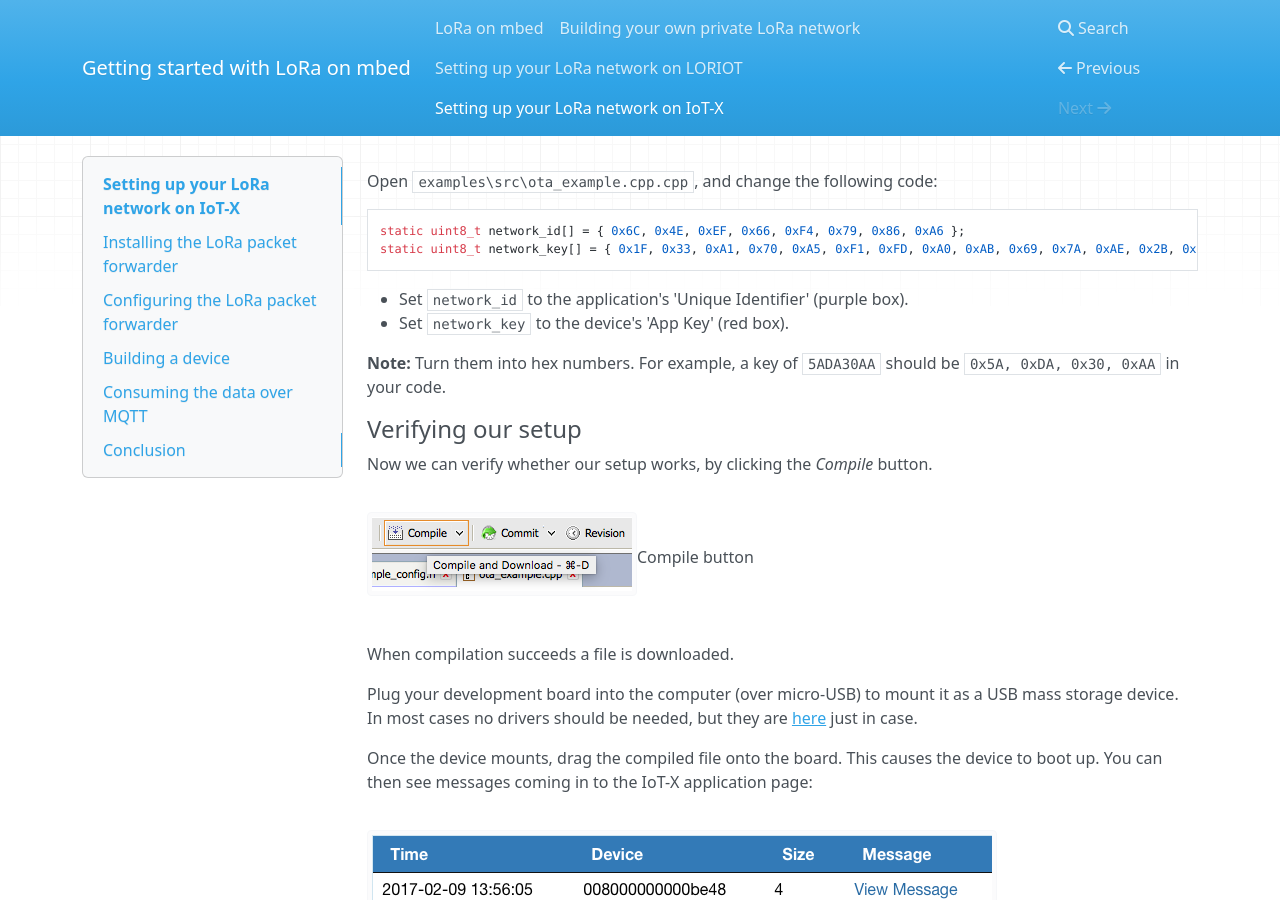
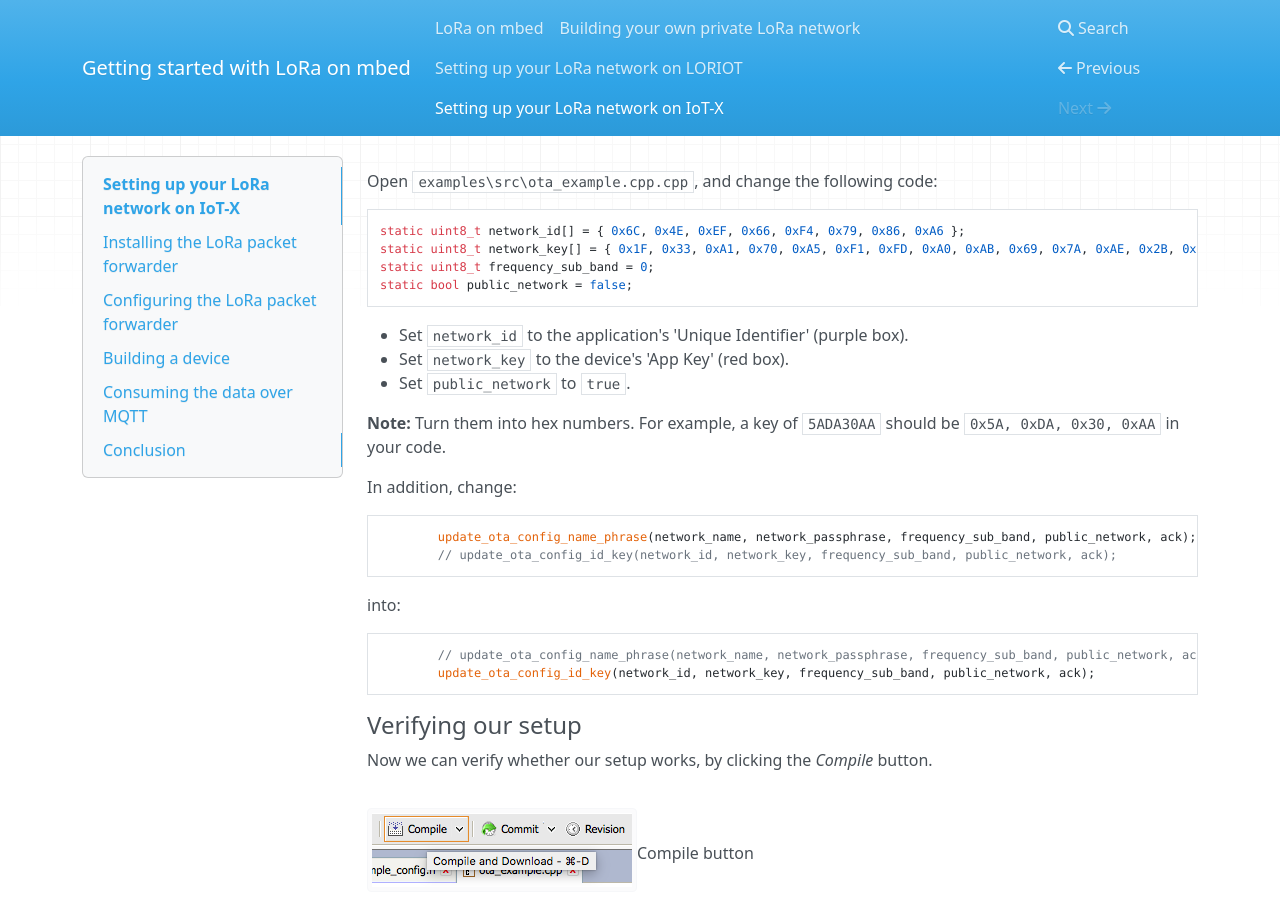
Before and after one commit to ARMmbed/lora-docs, an MkDocs documentation site: the page built from docs/iotx.md, in a window 1280 px wide and 900 px high, scrolled down 11641 px. Built offline with MkDocs 1.6.1, drawn with Linux system fonts in a browser that asks for light colours; nearby versions of some CDN libraries; old or Windows-style settings are respelled for this version of MkDocs.

Commit message:
Fix mDot example for IoT-X

````diff
--- a/docs/iotx.md
+++ b/docs/iotx.md
@@ -287,12 +287,29 @@
 ```cpp
 static uint8_t network_id[] = { 0x6C, 0x4E, 0xEF, 0x66, 0xF4, 0x79, 0x86, 0xA6 };
 static uint8_t network_key[] = { 0x1F, 0x33, 0xA1, 0x70, 0xA5, 0xF1, 0xFD, 0xA0, 0xAB, 0x69, 0x7A, 0xAE, 0x2B, 0x95, 0x91, 0x6B };
+static uint8_t frequency_sub_band = 0;
+static bool public_network = false;
 ```
 
 * Set `network_id` to the application's 'Unique Identifier' (purple box).
 * Set `network_key` to the device's 'App Key' (red box).
+* Set `public_network` to `true`.
 
 <span class="notes">**Note:** Turn them into hex numbers. For example, a key of `5ADA30AA` should be `0x5A, 0xDA, 0x30, 0xAA` in your code.</span>
+
+In addition, change:
+
+```cpp
+        update_ota_config_name_phrase(network_name, network_passphrase, frequency_sub_band, public_network, ack);
+        // update_ota_config_id_key(network_id, network_key, frequency_sub_band, public_network, ack);
+```
+
+into:
+
+```cpp
+        // update_ota_config_name_phrase(network_name, network_passphrase, frequency_sub_band, public_network, ack);
+        update_ota_config_id_key(network_id, network_key, frequency_sub_band, public_network, ack);
+```
 
 #### Verifying our setup
 
````
